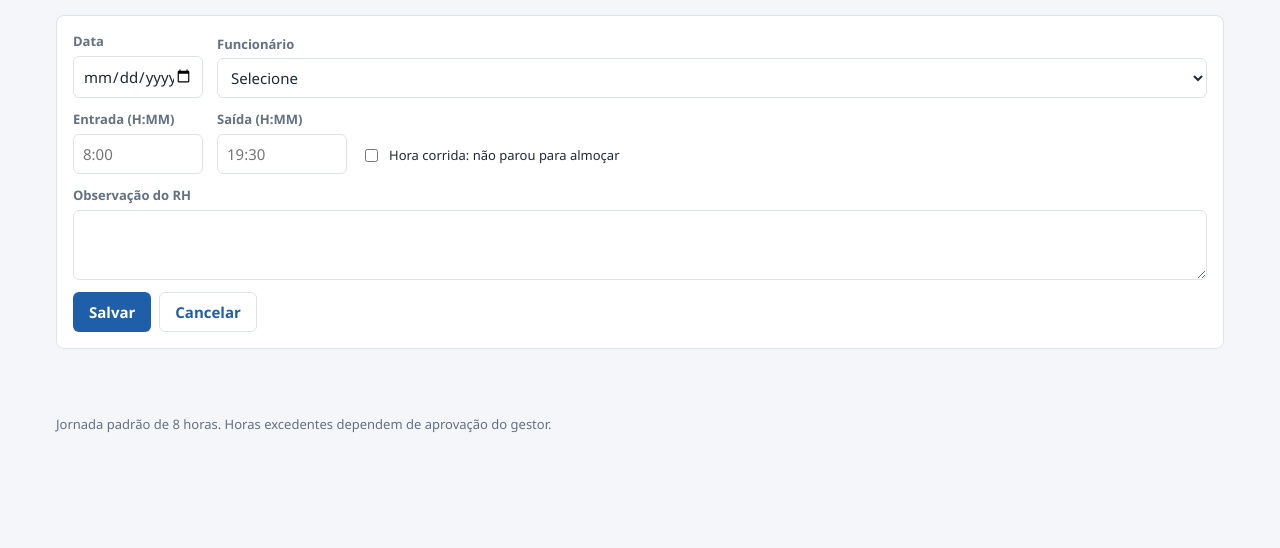
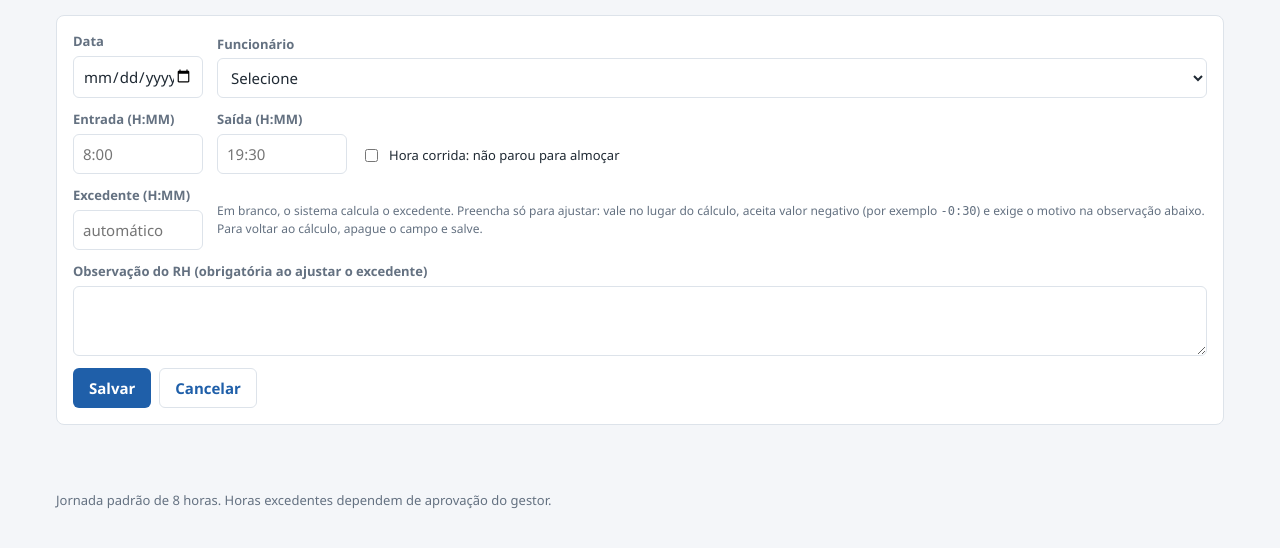
Before and after one commit to AlexandreRaia/controledehorasextras, a Flask app: template app/templates/lancamentos/form.html in a window 1280 px wide. Shown: the part 173-721 px from the top of the page. Run offline with Flask 3, Linux system fonts and the light colour scheme; the template is opened without the code that fills it, so the values that code supplies are empty.

Commit message:
RH ajusta o excedente manualmente, inclusive com valor negativo
O campo Excedente do lançamento passa a aceitar um valor digitado no lugar do
calculado, com motivo obrigatório na observação. O ajuste vale até 20 horas,
para mais ou para menos, e some ao apagar o campo.

- O gestor vê a etiqueta Ajustado, o valor calculado e o motivo.
- A decisão da hora corrida não regrava um excedente ajustado.
- Excedente diferente de zero, positivo ou negativo, exige decisão antes do
  fechamento do mês.
- CSV ganha as colunas Excedente calculado e Ajustado pelo RH.
- Nova coluna lancamentos.excedidas_manual_seg, criada por migração idempotente.

Co-Authored-By: Claude Sonnet 5.5 <noreply@anthropic.com>

```diff
--- a/app/repo.py
+++ b/app/repo.py
@@ -12,9 +12,9 @@ from .utils import (
 )
 
 # Lancamento que ainda exige uma decisao do gestor: horas excedentes sem
-# decisao, ou hora corrida pedida e ainda sem resposta.
+# decisao (positivas ou negativas), ou hora corrida pedida e ainda sem resposta.
 SQL_PENDENTE = """
-    ((status = 'Pendente' AND (COALESCE(excedidas_seg, 0) > 0 OR hc_solicitada))
+    ((status = 'Pendente' AND (COALESCE(excedidas_seg, 0) <> 0 OR hc_solicitada))
      OR (hc_solicitada AND hc_status = 'Pendente'))
 """
 
@@ -186,7 +186,7 @@ class Repo:
         hc_status = r["hc_status"]
         fora_escala = bool(r["fora_escala"])
         jornada, almoco_cfg = self.config.parametros_jornada(r["jornada_horas"])
-        permanencia, almoco, trabalhadas, excedidas = calcula_jornada(
+        permanencia, almoco, trabalhadas, excedidas_calc = calcula_jornada(
             entrada, saida, jornada, almoco_cfg,
             hc_autorizada=hc_status == "Autorizada", fora_escala=fora_escala,
         )
@@ -195,6 +195,13 @@ class Repo:
             entrada, saida, jornada, almoco_cfg,
             hc_autorizada=True, fora_escala=fora_escala,
         )
+        # O RH pode digitar o excedente; ai ele vale no lugar do calculado e a
+        # hora corrida deixa de mexer nele.
+        manual = r["excedidas_manual_seg"]
+        ajustado = manual is not None
+        excedidas = manual if ajustado else excedidas_calc
+        if ajustado:
+            excedidas_com_hc = manual
         data_iso = _iso(r["data"])
         return {
             "id": r["id"],
@@ -211,6 +218,8 @@ class Repo:
             "almoco_seg": almoco,
             "trabalhadas_seg": trabalhadas,
             "excedidas_seg": excedidas,
+            "excedidas_calc_seg": excedidas_calc,
+            "ajustado": ajustado,
             "excedidas_com_hc_seg": excedidas_com_hc,
             "status": r["status"],
             "hc_solicitada": r["hc_solicitada"],
--- a/app/schema.py
+++ b/app/schema.py
@@ -81,6 +81,10 @@ ALTER TABLE funcionarios
     CHECK (jornada_horas IN (8, 12));
 ALTER TABLE lancamentos
     ADD COLUMN IF NOT EXISTS fora_escala BOOLEAN NOT NULL DEFAULT FALSE;
+-- Excedente digitado pelo RH. Nulo significa "usar o calculado"; excedidas_seg
+-- guarda sempre o valor em vigor, manual ou calculado.
+ALTER TABLE lancamentos
+    ADD COLUMN IF NOT EXISTS excedidas_manual_seg INTEGER;
 """
 
 # Colunas de lancamentos que as views gravam. As views montam o payload com
@@ -92,6 +96,7 @@ F = {
     "lanc_entrada": "entrada_seg",
     "lanc_saida": "saida_seg",
     "lanc_excedidas": "excedidas_seg",
+    "lanc_excedidas_manual": "excedidas_manual_seg",
     "lanc_status": "status",
     "lanc_hc_solicitada": "hc_solicitada",
     "lanc_hc_status": "hc_status",
--- a/app/templates/aprovacoes/listar.html
+++ b/app/templates/aprovacoes/listar.html
@@ -74,7 +74,7 @@
         <td class="num">{{ i.permanencia_seg | dur }}</td>
         <td class="num">{{ i.almoco_seg | dur }}</td>
         <td class="num">{{ i.trabalhadas_seg | dur }}</td>
-        <td class="num">{{ i.excedidas_seg | dur }}</td>
+        <td class="num">{{ i.excedidas_seg | dur }}{{ m.marca_ajuste(i) }}</td>
         <td class="num">
           {%- if i.excedidas_com_hc_seg != i.excedidas_seg -%}
             {{ i.excedidas_com_hc_seg | dur }}
--- a/app/templates/lancamentos/form.html
+++ b/app/templates/lancamentos/form.html
@@ -56,8 +56,25 @@
   </div>
 
   <div class="linha">
+    <div class="campo estreito">
+      <label for="excedente">Excedente (H:MM)</label>
+      <input type="text" id="excedente" name="excedente" placeholder="automático"
+             value="{{ form.get('excedente') or '' }}">
+    </div>
     <div class="campo">
-      <label for="obs_rh">Observação do RH</label>
+      <p class="dica">
+        Em branco, o sistema calcula o excedente.
+        {% if item %}Calculado agora: <strong>{{ item.excedidas_calc_seg | dur }}</strong>.{% endif %}
+        Preencha só para ajustar: vale no lugar do cálculo, aceita valor negativo
+        (por exemplo <code>-0:30</code>) e exige o motivo na observação abaixo.
+        Para voltar ao cálculo, apague o campo e salve.
+      </p>
+    </div>
+  </div>
+
+  <div class="linha">
+    <div class="campo">
+      <label for="obs_rh">Observação do RH (obrigatória ao ajustar o excedente)</label>
       <textarea id="obs_rh" name="obs_rh">{{ form.get('obs_rh') or '' }}</textarea>
     </div>
   </div>
--- a/app/templates/lancamentos/listar.html
+++ b/app/templates/lancamentos/listar.html
@@ -73,7 +73,7 @@
         <td class="num">{{ i.permanencia_seg | dur }}</td>
         <td class="num">{{ i.almoco_seg | dur }}</td>
         <td class="num">{{ i.trabalhadas_seg | dur }}</td>
-        <td class="num">{{ i.excedidas_seg | dur }}</td>
+        <td class="num">{{ i.excedidas_seg | dur }}{{ m.marca_ajuste(i) }}</td>
         <td>
           {% if pode_decidir %}
             {{ m.decidir_horas(i, voltar) }}
--- a/app/templates/macros.html
+++ b/app/templates/macros.html
@@ -24,6 +24,12 @@
   {%- elif nome == 'lock' %}<rect x="3.5" y="7" width="9" height="6.5" rx="1.5" stroke-width="1.8"/><path d="M5.5 7V5.2a2.5 2.5 0 0 1 5 0V7" stroke-width="1.8"/>
   {%- else %}<circle cx="8" cy="8" r="5.6" stroke-width="1.8"/><path d="M8 5v3.2l2 1.4" stroke-width="1.8"/>
   {%- endif %}</svg>
+{%- endmacro %}
+
+{# Excedente digitado pelo RH no lugar do calculado; a dica mostra os dois valores. #}
+{% macro marca_ajuste(item) -%}
+  {% if item.ajustado %} <span class="etiqueta e-neutro"
+    title="Calculado {{ item.excedidas_calc_seg | dur }}; ajustado pelo RH. Motivo: {{ item.obs_rh }}">Ajustado</span>{% endif %}
 {%- endmacro %}
 
 {% macro etiqueta_status(status) %}
--- a/app/templates/relatorios/consolidado.html
+++ b/app/templates/relatorios/consolidado.html
@@ -87,7 +87,7 @@
         <td class="num">{{ i.permanencia_seg | dur }}</td>
         <td class="num">{{ i.almoco_seg | dur }}</td>
         <td class="num">{{ i.trabalhadas_seg | dur }}</td>
-        <td class="num">{{ i.excedidas_seg | dur }}</td>
+        <td class="num">{{ i.excedidas_seg | dur }}{{ m.marca_ajuste(i) }}</td>
         <td>{{ m.etiqueta_status(i.status) }}</td>
         <td>{{ m.etiqueta_hc(i) }}</td>
         <td>{{ i.parecer }}</td>
--- a/app/views/aprovacoes.py
+++ b/app/views/aprovacoes.py
@@ -53,7 +53,8 @@ def _grava_decisao(repo, item, status=None, hc_decisao=None, parecer=None):
         item["entrada_seg"], item["saida_seg"], jornada, almoco,
         hc_autorizada=hc_final == "Autorizada", fora_escala=item["fora_escala"],
     )
-    if excedidas is not None and excedidas != item["excedidas_seg"]:
+    # O excedente digitado pelo RH vale no lugar do calculado: nao se regrava.
+    if not item["ajustado"] and excedidas is not None and excedidas != item["excedidas_seg"]:
         payload[S.F["lanc_excedidas"]] = excedidas
     repo.lancamento_atualizar(item["id"], payload)
 
@@ -96,7 +97,7 @@ def listar():
         i["fechado"] = bool(fechamento)
     # Sem horas excedentes e sem HC nao ha o que decidir.
     relevantes = [
-        i for i in itens if (i["excedidas_seg"] or 0) > 0 or i["hc_solicitada"]
+        i for i in itens if (i["excedidas_seg"] or 0) != 0 or i["hc_solicitada"]
     ]
     somente_relevantes = request.args.get("todos") != "1"
     mostrados = relevantes if somente_relevantes else itens
--- a/app/views/relatorios.py
+++ b/app/views/relatorios.py
@@ -88,6 +88,7 @@ def consolidado_csv():
         "Horas excedidas", "Excedidas (decimal)",
         "Status", "HC solicitada", "HC status", "Lancado por", "Decidido por",
         "Parecer do gestor", "Jornada (h)", "Plantao fora da escala",
+        "Excedente calculado", "Ajustado pelo RH",
     ])
     for i in itens:
         escritor.writerow([
@@ -99,6 +100,7 @@ def consolidado_csv():
             i["status"], "Sim" if i["hc_solicitada"] else "Nao", i["hc_status"],
             i["lancado_por"], i["decidido_por"], i["parecer"],
             i["jornada_horas"], "Sim" if i["fora_escala"] else "Nao",
+            format_duration(i["excedidas_calc_seg"]), "Sim" if i["ajustado"] else "Nao",
         ])
 
     nome = f"horas-extras-{ano}-{mes:02d}.csv"
```
Also changed, not shown: app/templates/aprovacoes/decidir.html (+10 -1 lines), app/views/lancamentos.py (+30 -1 lines), tests/test_app.py (+93 -1 lines), README.md.
